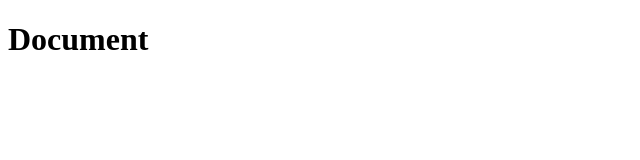
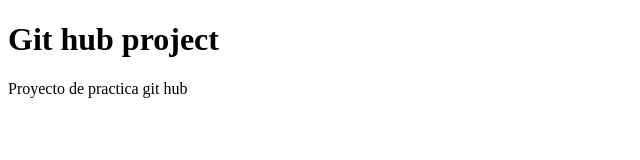
Before and after one commit to enagenado00/hyperblog, a plain HTML site: page index.html in a window 1280 px wide. Shown: the whole page, without its empty margins (0-640 px from the left). Drawn offline with Linux system fonts and the light colour scheme.

Commit message:
descripcion

```diff
--- a/index.html
+++ b/index.html
@@ -7,6 +7,7 @@
     <link href="css/styles.css" rel="styles">
 </head>
 <body>
-    <h1>Document</h1>
+    <h1>Git hub project</h1>
+    <p>Proyecto de practica git hub</p>
 </body>
 </html>
```
